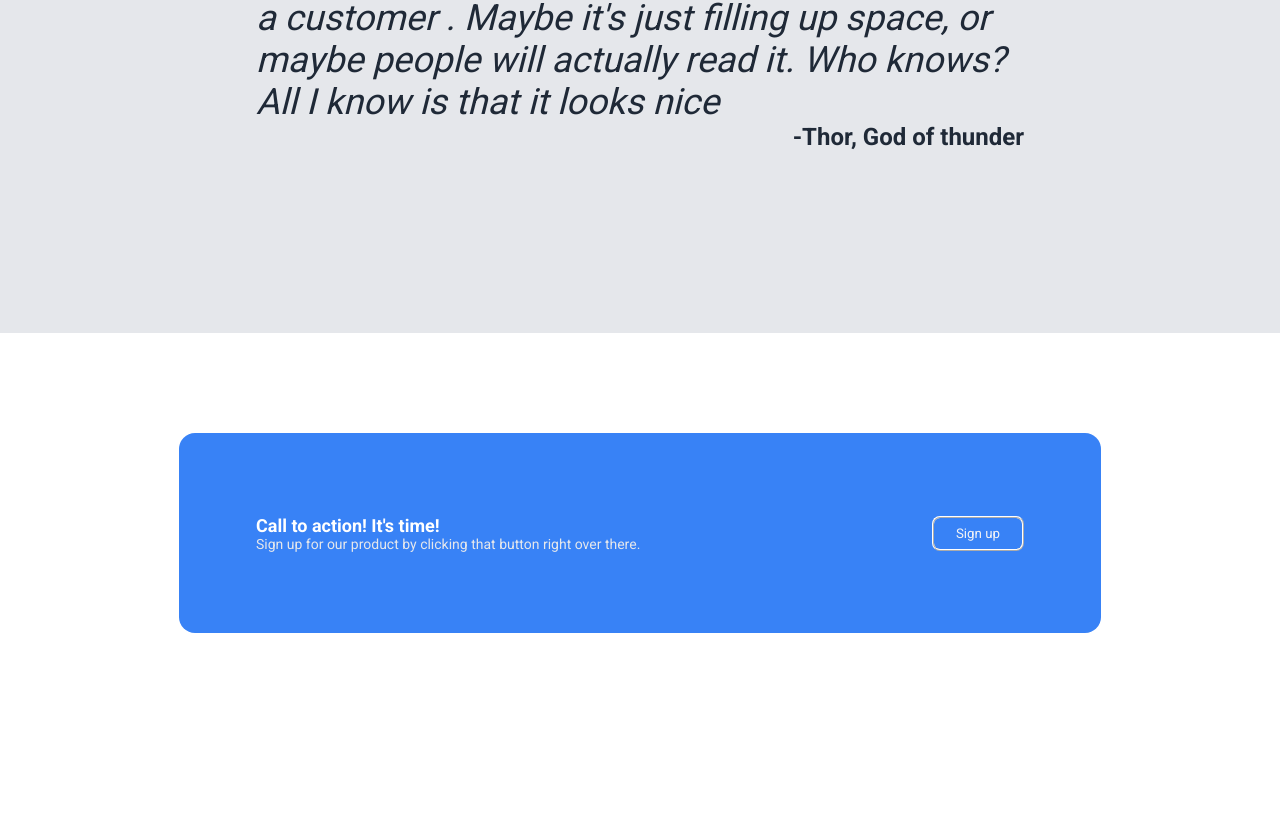
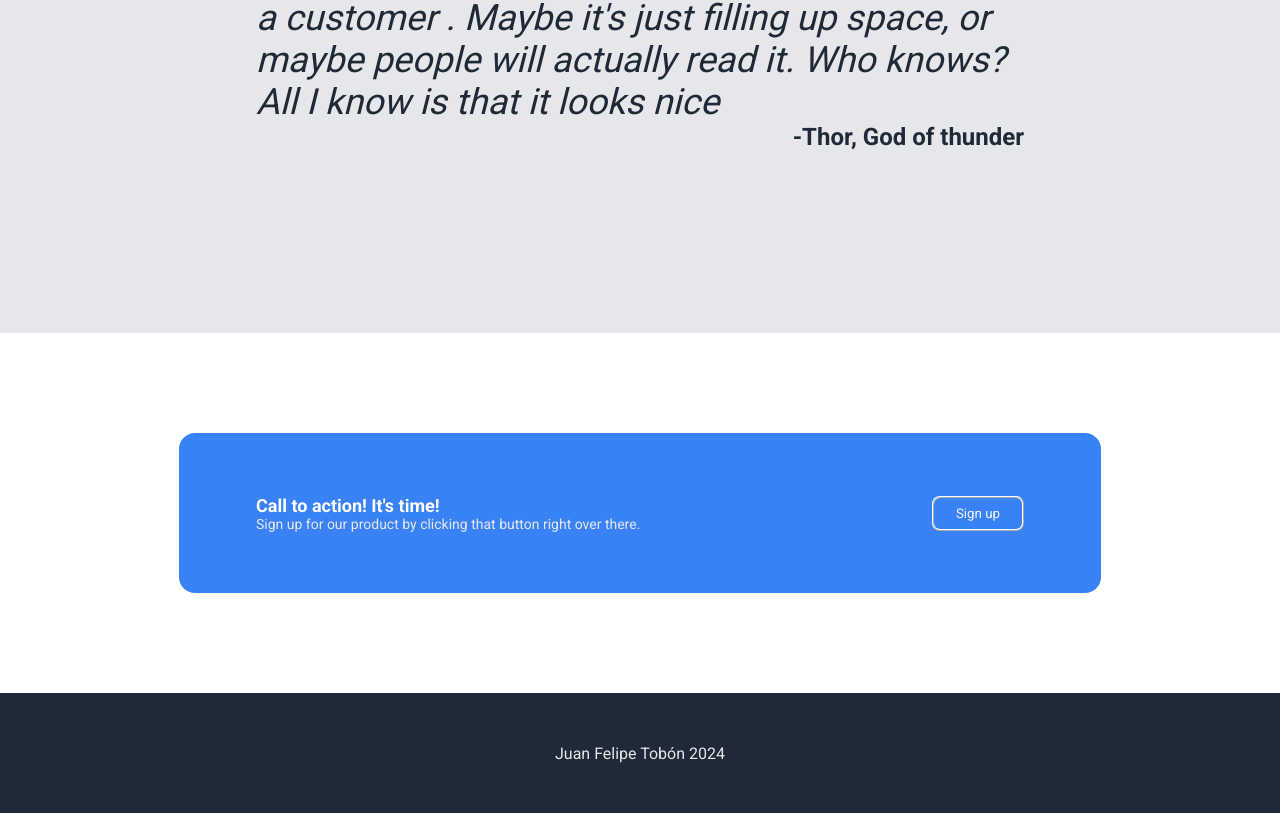
Before and after one commit to Felipe1727/odin-landing-page, a plain HTML site: page index.html in a window 1280 px wide. Shown: the part 1587-2400 px from the top of the page. Before the commit the page ends 2320 px from the top, so only its background shows below. Drawn offline with Linux system fonts and the light colour scheme.

Commit message:
finish footer

```diff
--- a/index.html
+++ b/index.html
@@ -72,5 +72,8 @@
             <button>Sign up</button>
         </div>
     </div>
+    <footer>
+        Juan Felipe Tobón 2024
+    </footer>
 </body>
 </html>
--- a/styles/styles.css
+++ b/styles/styles.css
@@ -19,7 +19,7 @@ button {
     border: none;
 }
 
-.hero, .footer {
+.hero, footer {
     background-color: #1f2937;
     color: #f9faf8;
 }
@@ -139,13 +139,13 @@ a {
 }
 
 .action {
-    height: 50vh;
+    height: 45vh;
     display: flex;
 }
 
 .action .container {
     display: flex;
-    height: 25vh;
+    height: 20vh;
     width: 100%;
     padding: 0 6vw;
     background-color: #3882f6;
@@ -171,3 +171,11 @@ a {
     border-width: 2px;
     border-style: ridge;
 }
+
+footer {
+    height: 15vh;
+    display: flex;
+    justify-content: center;
+    align-items: center;
+    color: #e5e7eb;
+}
```
